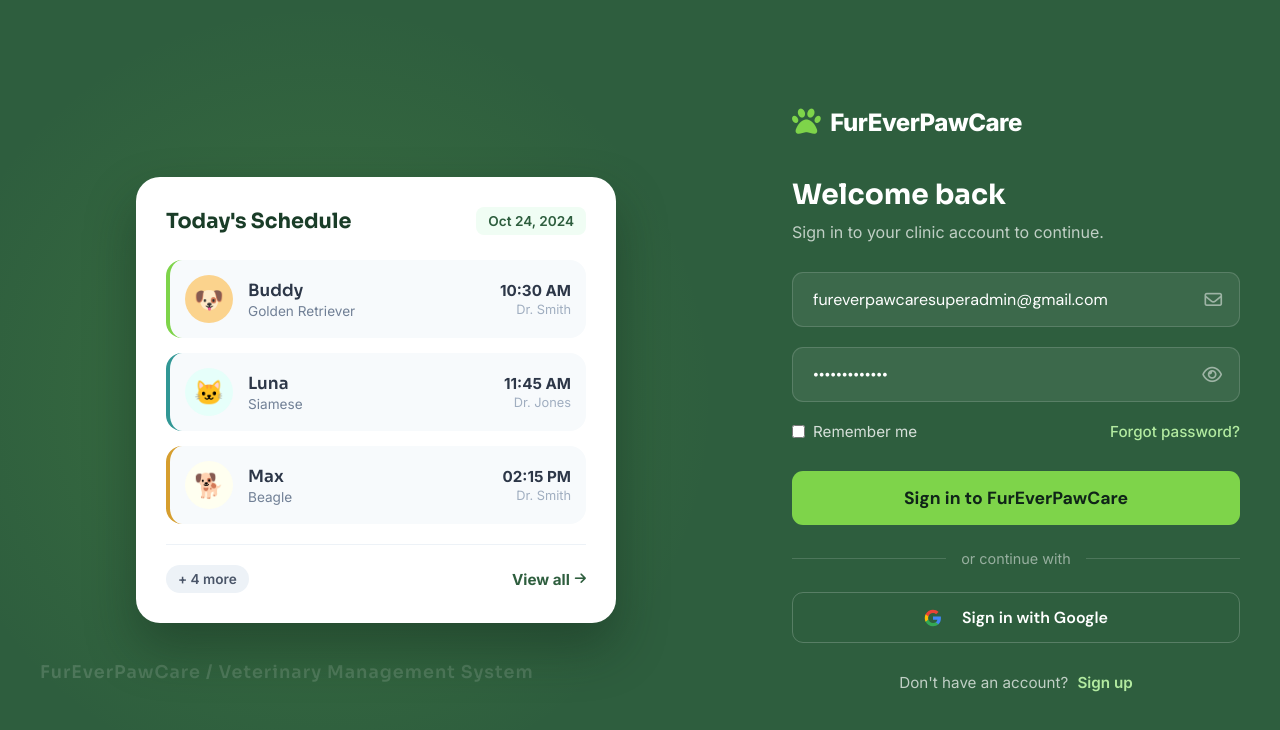
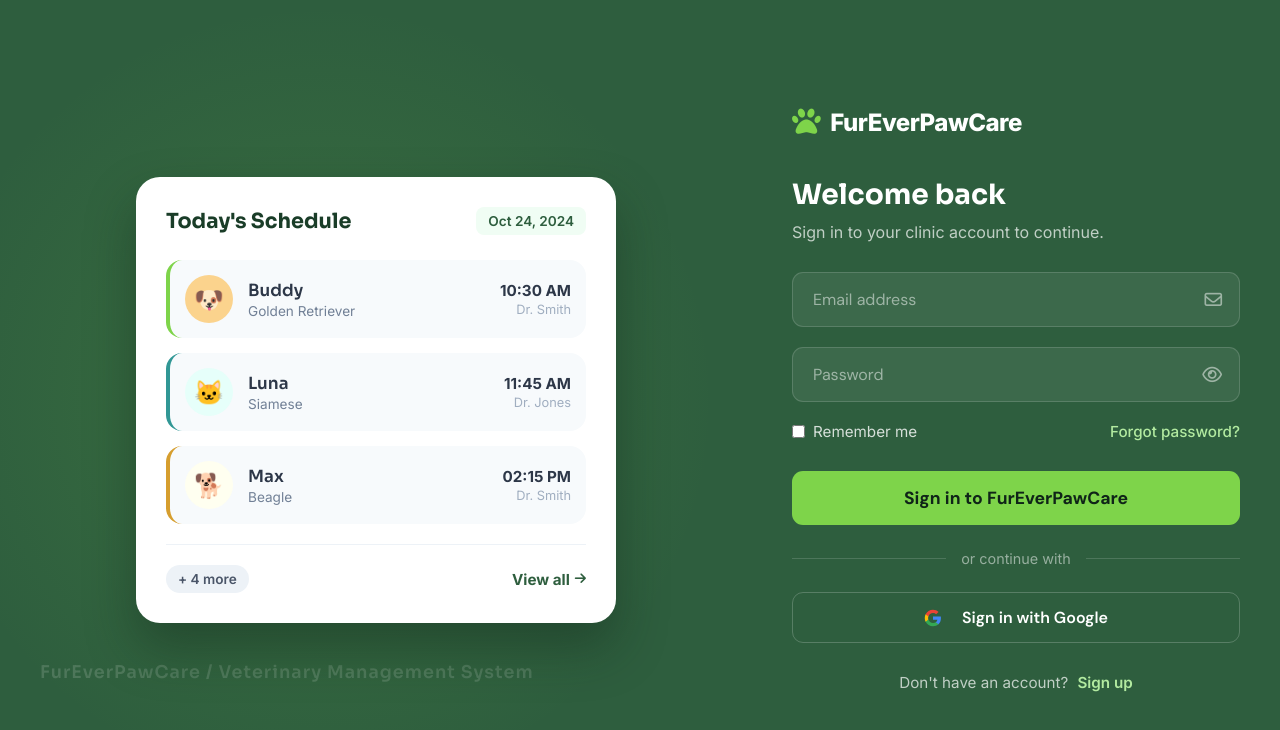
Before and after one commit to kirkaclo555/ForEverCare, a Next.js app in the folder apps/web/: page /login in a window 1280 px wide. Shown: the top 730 px of the page. Built offline with nearby package versions, Linux system fonts and the light colour scheme; no server answers.

Commit message:
Security: remove default pre-filled credentials from all login pages

```diff
--- a/apps/web/app/admin/login/page.tsx
+++ b/apps/web/app/admin/login/page.tsx
@@ -228,14 +228,14 @@
                 <div className="form-group">
                     <label>Email Address</label>
                     <div className="input-group">
-                        <input type="email" id="email" defaultValue="admin@furcare.com" placeholder="Enter your email" required />
+                        <input type="email" id="email" placeholder="Enter your email" required />
                     </div>
                 </div>
 
                 <div className="form-group">
                     <label>Password</label>
                     <div className="input-group">
-                        <input type="password" id="password" defaultValue="admin123" placeholder="Enter your password" required />
+                        <input type="password" id="password" placeholder="Enter your password" required />
                     </div>
                 </div>
 
--- a/apps/web/app/login/page.tsx
+++ b/apps/web/app/login/page.tsx
@@ -20,9 +20,8 @@
       setPassword(savedPassword || "");
       setRememberMe(true);
     } else {
-      // prefill defaults if not remembered
-      setEmail("fureverpawcaresuperadmin@gmail.com");
-      setPassword("superadmin123");
+      setEmail("");
+      setPassword("");
     }
   }, []);
 
--- a/apps/web/app/superadmin/login/page.tsx
+++ b/apps/web/app/superadmin/login/page.tsx
@@ -228,14 +228,14 @@
                 <div className="form-group">
                     <label>Email Address</label>
                     <div className="input-group">
-                        <input type="email" id="email" defaultValue="admin@furcare.com" placeholder="Enter your email" required />
+                        <input type="email" id="email" placeholder="Enter your email" required />
                     </div>
                 </div>
 
                 <div className="form-group">
                     <label>Password</label>
                     <div className="input-group">
-                        <input type="password" id="password" defaultValue="admin123" placeholder="Enter your password" required />
+                        <input type="password" id="password" placeholder="Enter your password" required />
                     </div>
                 </div>
 
```
